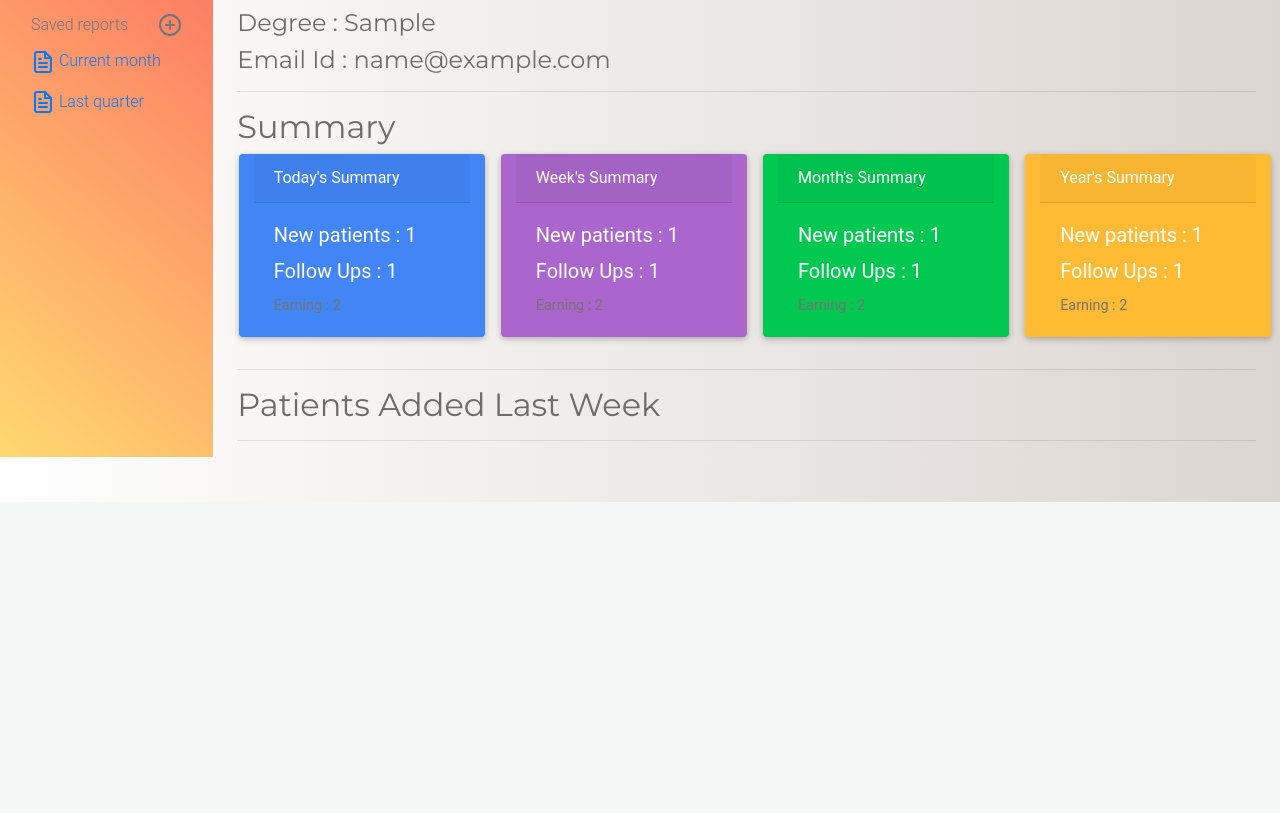
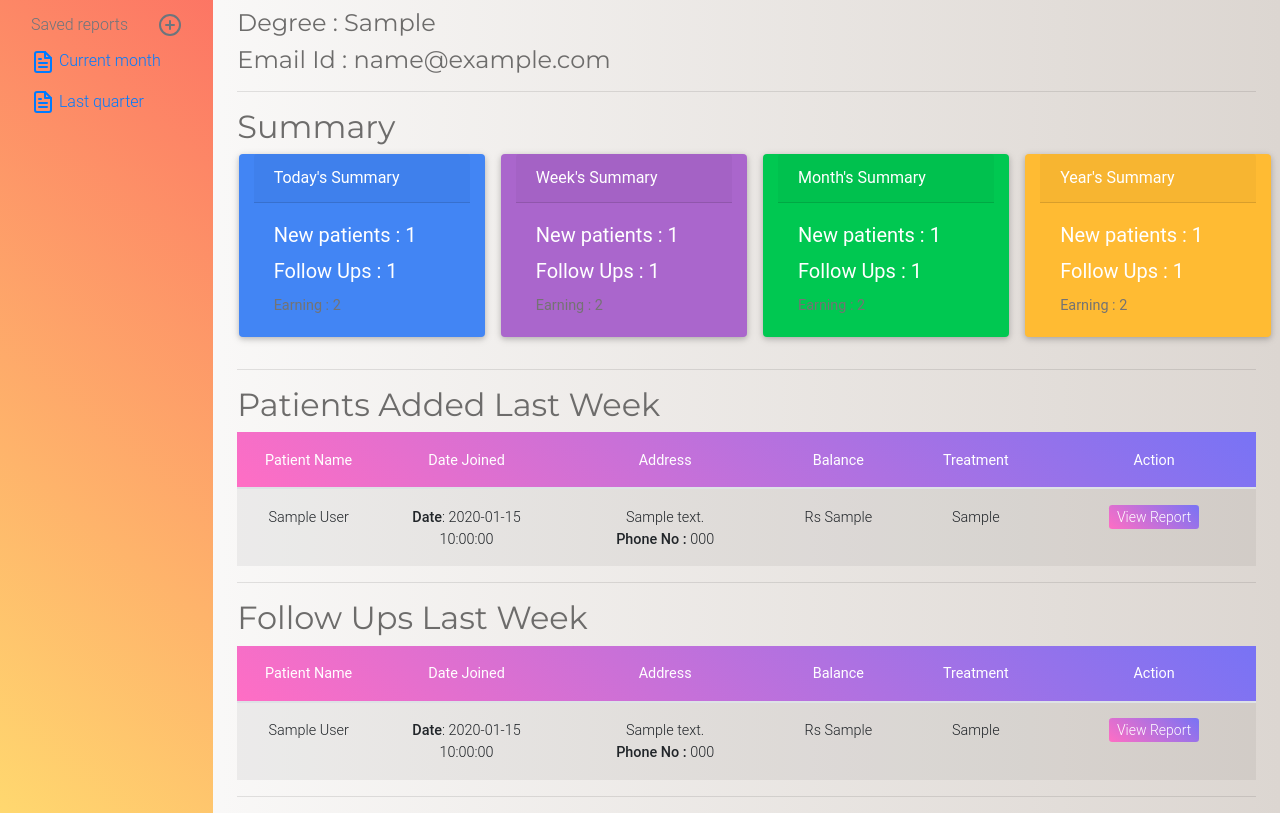
Before and after one commit to skystone1000/Hospital-Data-Web-App, a PHP site: page /dashboard.php in a window 1280 px wide. Shown: the part 298-1111 px from the top of the page. Before the commit the page ends 800 px from the top, so only its background shows below. Run offline with PHP 8.4, Linux system fonts and the light colour scheme; the visitor is signed in with stand-in values (Sample User, id 1); tables that the repository leaves empty or names only in its code hold one stand-in row (values such as "Sample post"); data that the repository does not hold is empty; some libraries are stand-ins or nearby versions.

Commit message:
Adding Tables in dashboard

```diff
--- a/Things to be implemented.txt
+++ b/Things to be implemented.txt
@@ -10,6 +10,7 @@ THINGS TO BE IMPLEMENTED
 	medicine , stationary , others
 12) move the fillForm Followup 1 to 4 to followup table
 13) http request in ajax (Pagination)
+14) Adding Form FIll checks like int and max length
 
 
 ===============================================
--- a/dashboard.php
+++ b/dashboard.php
@@ -165,6 +165,110 @@
 
 			<h2>Patients Added Last Week</h2>
 
+			<table class="table table-striped text-center">
+                <thead class="purple-gradient white-text">
+                    <tr>
+                        <th width="14%" height="36"><div align="center">Patient Name</div></th>
+                        <th width="17%"><div align="center">Date Joined</div></th>
+                        <th width="22%"><div align="center">Address</div></th>
+                        <th width="12%"><div align="center">Balance</div></th>
+                        <th width="15%"><div align="center">Treatment</div></th>
+                        <th width="20%"><div align="center">Action</div></th>
+                    </tr>
+                </thead>
+                <tbody>
+                    <?php
+                    $weekNewTab = "select id, firstName, lastName, dateJoined, address, phone, balance, treatment from patient_data where  `dateJoined` >= DATE_SUB(CURDATE(), INTERVAL 7 DAY ) ORDER BY dateJoined DESC;";
+
+                    /*
+                    $weekFollow = "select COUNT(id) as count from follow_up_data where  `date` >= DATE_SUB(CURDATE(), INTERVAL 7 DAY);";
+                    $weekFollowCount = calculate($conn,$weekFollow);
+					*/
+
+
+
+
+                    $qsql = mysqli_query($conn,$weekNewTab);
+
+                    while($rs = mysqli_fetch_assoc($qsql))
+                    {
+                        echo "<tr>
+
+                        <td>$rs[firstName] $rs[lastName]
+                        </td>
+
+                        <td>
+                        <strong>Date</strong>: $rs[dateJoined]
+                        </td>
+
+                        <td>$rs[address]<br><strong>Phone No :</strong> $rs[phone]
+                        </td>
+
+                        <td>Rs $rs[balance]</td>
+                        <td>$rs[treatment]</td>
+
+                        <td align='center'>";
+
+                            echo "<a class=\"btn-sm white-text purple-gradient\" href='patientDetails.php?id=$rs[id]'>View Report</a>";
+
+                        echo "</td></tr>";
+                    }
+                    ?>
+                </tbody>
+            </table>
+            <hr>
+
+
+
+            <h2>Follow Ups Last Week</h2>
+
+			<table class="table table-striped text-center">
+                <thead class="purple-gradient white-text">
+                    <tr>
+                        <th width="14%" height="36"><div align="center">Patient Name</div></th>
+                        <th width="17%"><div align="center">Date Joined</div></th>
+                        <th width="22%"><div align="center">Address</div></th>
+                        <th width="12%"><div align="center">Balance</div></th>
+                        <th width="15%"><div align="center">Treatment</div></th>
+                        <th width="20%"><div align="center">Action</div></th>
+                    </tr>
+                </thead>
+                <tbody>
+                    <?php
+
+                    $weekFollowTab = "select patient_data.id, firstName, lastName, dateJoined, address, phone, follow_up_data.balance, follow_up_data.treatment from follow_up_data INNER JOIN patient_data ON follow_up_data.id = patient_data.id where  `date` >= DATE_SUB(CURDATE(), INTERVAL 7 DAY);";
+
+                    $qsql = mysqli_query($conn,$weekFollowTab);
+
+                    while($rs = mysqli_fetch_assoc($qsql))
+                    {
+                        echo "<tr>
+
+                        <td>$rs[firstName] $rs[lastName]
+                        </td>
+
+                        <td>
+                        <strong>Date</strong>: $rs[dateJoined]
+                        </td>
+
+                        <td>$rs[address]<br><strong>Phone No :</strong> $rs[phone]
+                        </td>
+
+                        <td>Rs $rs[balance]</td>
+                        <td>$rs[treatment]</td>
+
+                        <td align='center'>";
+
+                            echo "<a class=\"btn-sm white-text purple-gradient\" href='patientDetails.php?id=$rs[id]'>View Report</a>";
+
+                        echo "</td></tr>";
+                    }
+                    ?>
+                </tbody>
+            </table>
+
+
+
 
 			<hr>
 		</main>
```
Also changed, not shown: includes/followUpForm.php (+20 -4 lines), includes/logincheck.php (+11 -0 lines), patientDetails.php (+31 -21 lines).
